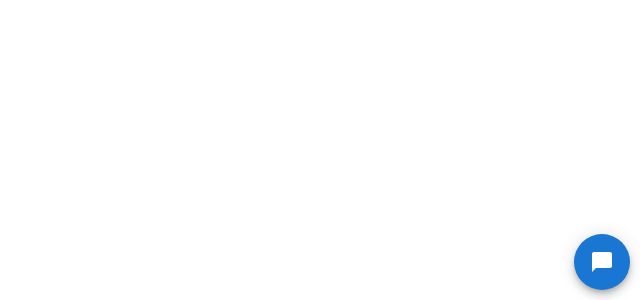
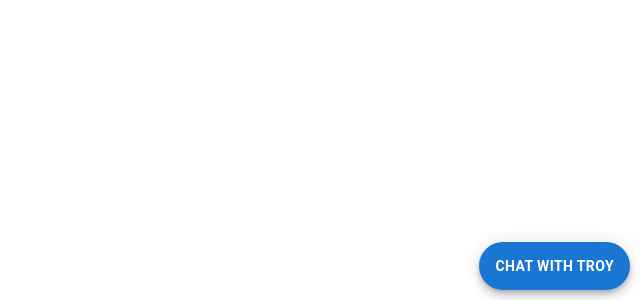
Before and after one commit to AltESV/chatpopup, a Next.js app: page / in a window 1280 px wide. Shown: the part 500-800 px from the top of the page, without its empty margins (640-1280 px from the left). Built offline with nearby package versions, Linux system fonts and the light colour scheme.

Commit message:
chat bubble ui update

```diff
--- a/components/Chat.js
+++ b/components/Chat.js
@@ -32,7 +32,7 @@ function Chat() {
   }
 
   const handleClick = () => {
-    setShowModal(true)
+    showModal ? setShowModal(false) : setShowModal(true)
   }
 
   const handleClose = () => {
@@ -41,8 +41,15 @@ function Chat() {
 
   return (
     <div>
-      <Fab color="primary" aria-label="chat" style={{ position: 'fixed', bottom: '10px', right: '10px' }} onClick={handleClick}>
-        <ChatBubbleIcon  />
+      <Fab
+        variant='extended'
+        color="primary"
+        aria-label="chat"
+        style={{ position: 'fixed', bottom: '10px', right: '10px', fontWeight: "bold" }}
+        onClick={handleClick}>
+        {/* <ChatBubbleIcon  /> */}
+        {/* can choose between either text or chat bubble icon if chat bubble icon remove the above variant='extended' tag */}
+        Chat with Troy
       </Fab>
 
       {showModal && <Card sx={{ minWidth: 320 }} className='max-w-xs fixed top-1/2 left-1/2 transform -translate-x-1/2 -translate-y-1/2'>
```
